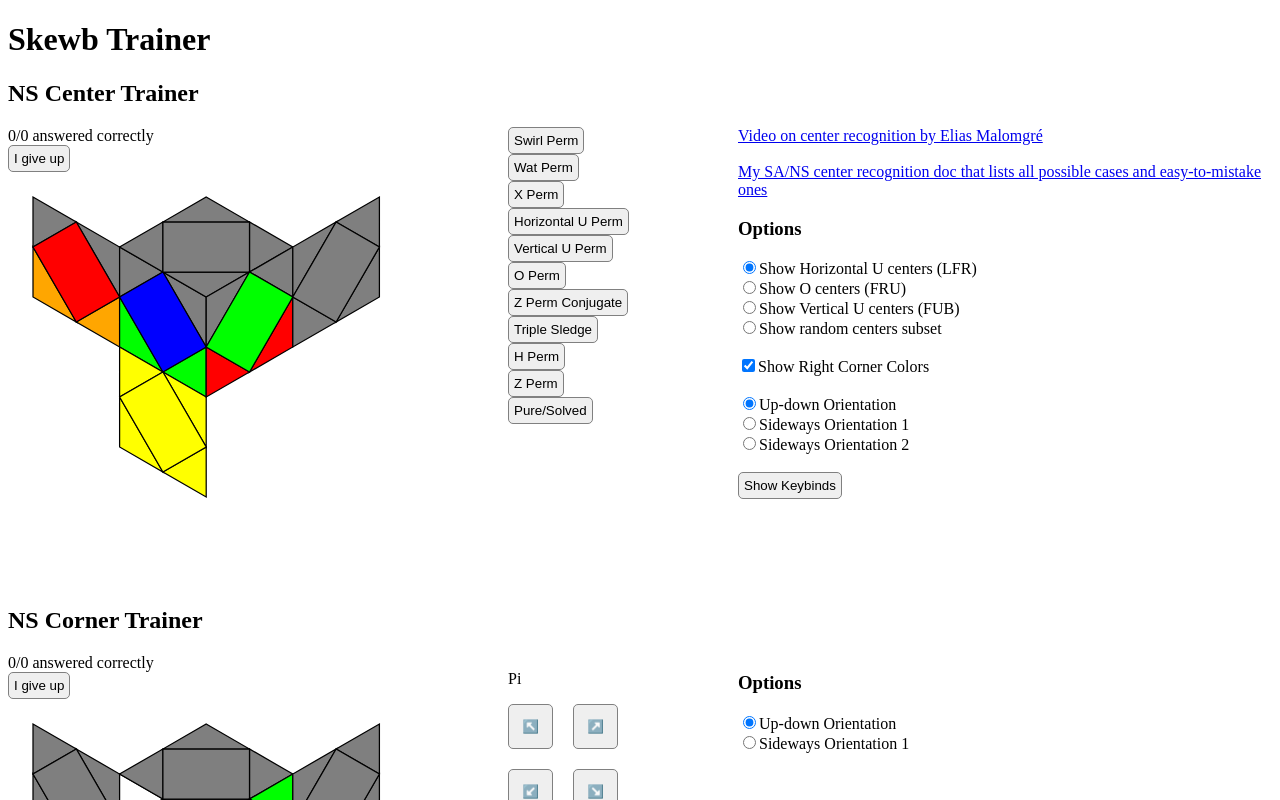
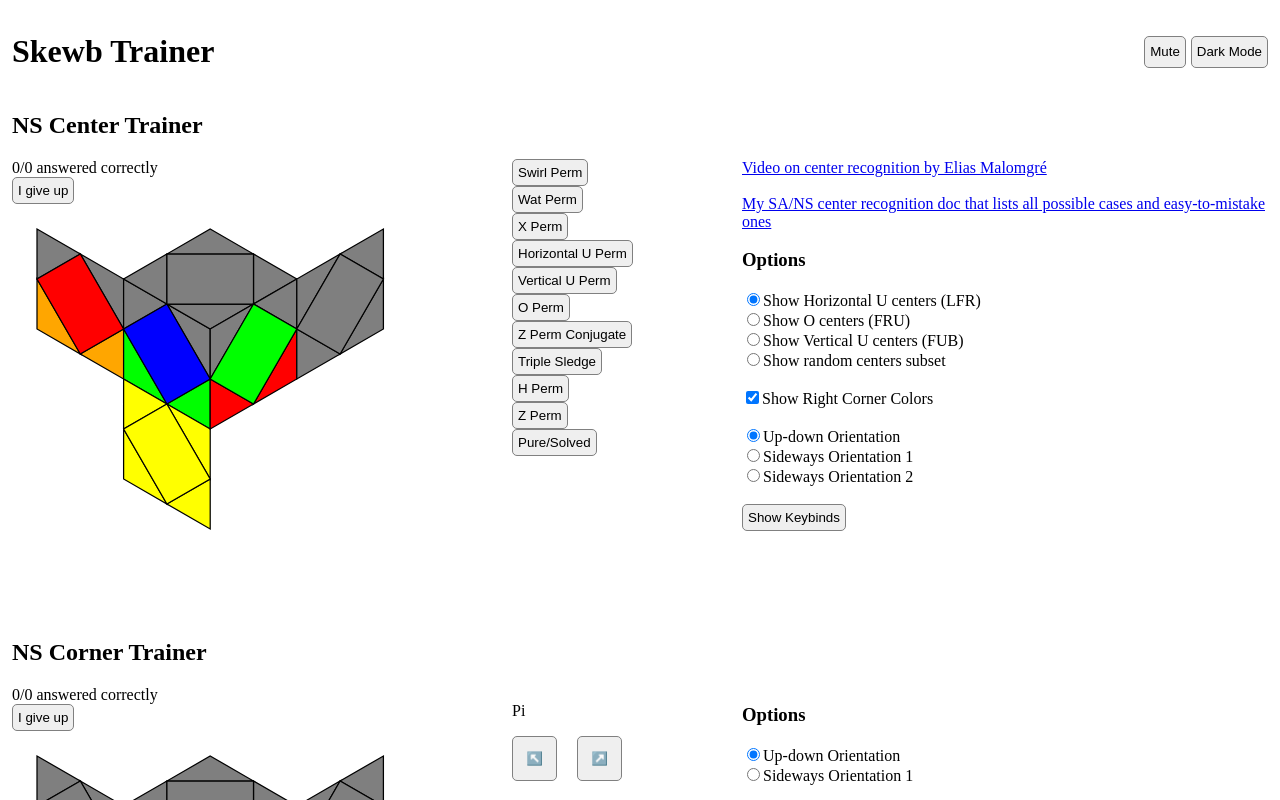
Before and after one commit to edogaki/skewb-trainer, a React (Vite) app: page / in a window 1280 px wide. Shown: the top 800 px of the page. Built offline with nearby package versions, Linux system fonts and the light colour scheme.

Commit message:
Add toolbar. Add mute button & dark mode button

```diff
--- a/src/App.css
+++ b/src/App.css
@@ -0,0 +1,3 @@
+.toolbar {
+    display: flex;
+}
--- a/src/App.tsx
+++ b/src/App.tsx
@@ -1,16 +1,43 @@
+import { useState } from 'react';
 import './App.css'
 import NSCenterTrainer from './NSCenterTrainer'
 import NSCornerTrainer from './NSCornerTrainer'
 
 function App() {
+  const [isDarkMode, setIsDarkMode] = useState(false);
+  const [isMuted, setIsMuted] = useState(false);
   return (
-    <>
-      <h1>Skewb Trainer</h1>
-      <NSCenterTrainer />
+    <div className={`app ${isDarkMode ? "dark-mode" : "light-mode"}`}>
+      <div className="toolbar">
+        <h1 className="toolbar-title">Skewb Trainer</h1>
+        <div className="toolbar-buttons">
+          <button
+            className="mute-button"
+            onClick={() => {
+              setIsMuted((v) => !v);
+            }}
+          >
+            {isMuted ? "Unmute" : "Mute"}
+          </button>
+          <button
+            className="dark-mode-button"
+            onClick={() => {
+              setIsDarkMode((v) => !v);
+            }}
+          >
+            {isDarkMode ? "Light Mode" : "Dark Mode"}
+          </button>
+        </div>
+      </div>
+      <NSCenterTrainer
+        isMuted={isMuted}
+      />
       <br />
       <br />
-      <NSCornerTrainer />
-    </>
+      <NSCornerTrainer
+        isMuted={isMuted}
+      />
+    </div>
   )
 }
 
--- a/src/NSCenterTrainer.tsx
+++ b/src/NSCenterTrainer.tsx
@@ -4,7 +4,7 @@ import { type NSCenterTrainerState, nsCenterTrainerStateToCenterPerm, CenterPerm
 import { CubeRotation, shuffleArray } from './utils/math';
 import OptionsEditor from './NSCenterTrainerOptionsEditor';
 import { nonWhiteColors } from './utils/color';
-import { Sound } from './utils/sounds';
+import { setIsMuted, Sound } from './utils/sounds';
 import { CubeOrientation } from './utils/skewbRenderer';
 import NSCenterTrainerAnswerButtons from './NSCenterTrainerAnswerButtons';
 import { useLocalStorage } from './utils/useLocalStorage';
@@ -20,7 +20,7 @@ function generateNSCenters() {
     return state;
 }
 
-function NSCenterTrainer() {
+function NSCenterTrainer({ isMuted }: { isMuted: boolean }) {
     const [options, setOptions] = useLocalStorage<NSCenterTrainerOptions>(
         "nsCenterTrainerOptions",
         {
@@ -84,6 +84,9 @@ function NSCenterTrainer() {
         newState();
     }, [options.renderer, options.showRightCornerColors, options.trainerType]);
 
+    useEffect(() => {
+        setIsMuted(isMuted);
+    }, [isMuted]);
 
     return (
         <>
--- a/src/NSCornerTrainer.tsx
+++ b/src/NSCornerTrainer.tsx
@@ -2,7 +2,7 @@ import { useEffect, useLayoutEffect, useState } from 'react';
 import SkewbRenderer from './SkewbRenderer';
 import { type NSCornerTrainerState, nsCornerTrainerStateToCornerOrientation, CornerOrientation, nsCornerTrainerStateToSkewbRendererState, type NSCornerTrainerOptions } from './utils/skewbUtils';
 import { CubeRotation, shuffleArray } from './utils/math';
-import { Sound } from './utils/sounds';
+import { setIsMuted, Sound } from './utils/sounds';
 import { nonWhiteColors } from './utils/color';
 import { CubeOrientation } from './utils/skewbRenderer';
 import NSCornerTrainerOptionsEditor from './NSCornerTrainerOptionsEditor';
@@ -22,7 +22,7 @@ function generateNSCorners() {
 }
 
 
-function NSCornerTrainer() {
+function NSCornerTrainer({ isMuted }: { isMuted: boolean }) {
     const [options, setOptions] = useLocalStorage<NSCornerTrainerOptions>(
         "nsCornerTrainerOptions",
         {
@@ -89,6 +89,10 @@ function NSCornerTrainer() {
     useLayoutEffect(() => {
         newState();
     }, [options]);
+
+    useEffect(() => {
+        setIsMuted(isMuted);
+    }, [isMuted]);
 
     return (
         <>
--- a/src/Skewb.css
+++ b/src/Skewb.css
@@ -1,3 +1,75 @@
+body {
+    margin: 0;
+}
+
+.app {
+    padding: 12px;
+}
+
+.app.dark-mode {
+    background-color: rgb(32, 32, 32);
+    color: white;
+}
+
+.app.dark-mode a {
+    color: rgb(188, 188, 255)
+}
+
+.app.dark-mode a:visited {
+    color: rgb(239, 188, 255)
+}
+
+button {
+    display: block;
+    padding: 5px;
+    cursor: pointer;
+    border: 1px solid gray;
+    border-radius: 5px;
+}
+
+button.error {
+    color: red;
+    background-color: rgb(255, 228, 233);
+}
+
+button.correct-flash {
+    color: rgb(19, 80, 0);
+    background-color: rgb(201, 255, 196);
+}
+
+.app.dark-mode button {
+    color: white;
+    background-color: rgb(32, 32, 32);
+}
+
+.app.dark-mode button.error {
+    color: rgb(255, 228, 233);
+    background-color: rgb(99, 0, 0);
+}
+
+.app.dark-mode button.correct-flash {
+    color: rgb(201, 255, 196);
+    background-color: rgb(19, 80, 0);
+}
+
+.toolbar {
+    display: flex;
+    gap: 5px;
+}
+
+.toolbar > .toolbar-buttons {
+    display: flex;
+    gap: 5px;
+    flex: 1 0 auto;
+    justify-content: right;
+}
+
+.toolbar > .toolbar-buttons {
+    height: 2em;
+    align-self: center;
+}
+
+
 .trainer-box {
     display: flex;
     flex-wrap: wrap;
@@ -30,24 +102,6 @@
 .skewb-box {
     /* border: solid; */
     padding: 0;
-}
-
-button {
-    display: block;
-    padding: 5px;
-    cursor: pointer;
-    border: 1px solid gray;
-    border-radius: 5px;
-}
-
-button.error {
-    color: red;
-    background-color: rgb(255, 228, 233);
-}
-
-button.correct-flash {
-    color: rgb(19, 80, 0);
-    background-color: rgb(201, 255, 196);
 }
 
 .trainer-right .perm-buttons {
--- a/src/utils/sounds.ts
+++ b/src/utils/sounds.ts
@@ -8,16 +8,29 @@ wrongAudio.load();
 
 class SoundBase {
     audioObj: HTMLAudioElement;
-    constructor(url: string) {
+    isMuted: boolean;
+    constructor(url: string, isMuted: boolean = false) {
         this.audioObj = new Audio(url);
         this.audioObj.load();
+        this.isMuted = isMuted;
     }
     play() {
-        if (this.audioObj.paused) {
-            this.audioObj.play();
+        if (this.isMuted) {
+            if (this.audioObj.paused) {
+                // do nothing
+            } else {
+                this.audioObj.pause();
+            }
         } else {
-            this.audioObj.currentTime = 0;
+            if (this.audioObj.paused) {
+                this.audioObj.play();
+            } else {
+                this.audioObj.currentTime = 0;
+            }
         }
+    }
+    setIsMuted(isMuted: boolean) {
+        this.isMuted = isMuted;
     }
 }
 
@@ -26,7 +39,15 @@ const Sound = {
     wrong: new SoundBase(wrongSound),
 } as const;
 
+function setIsMuted(isMuted: boolean) {
+    for (const sound of Object.values(Sound)) {
+        sound.setIsMuted(isMuted);
+    }
+}
+
+
 
 export {
-    Sound
+    Sound,
+    setIsMuted,
 }
```
